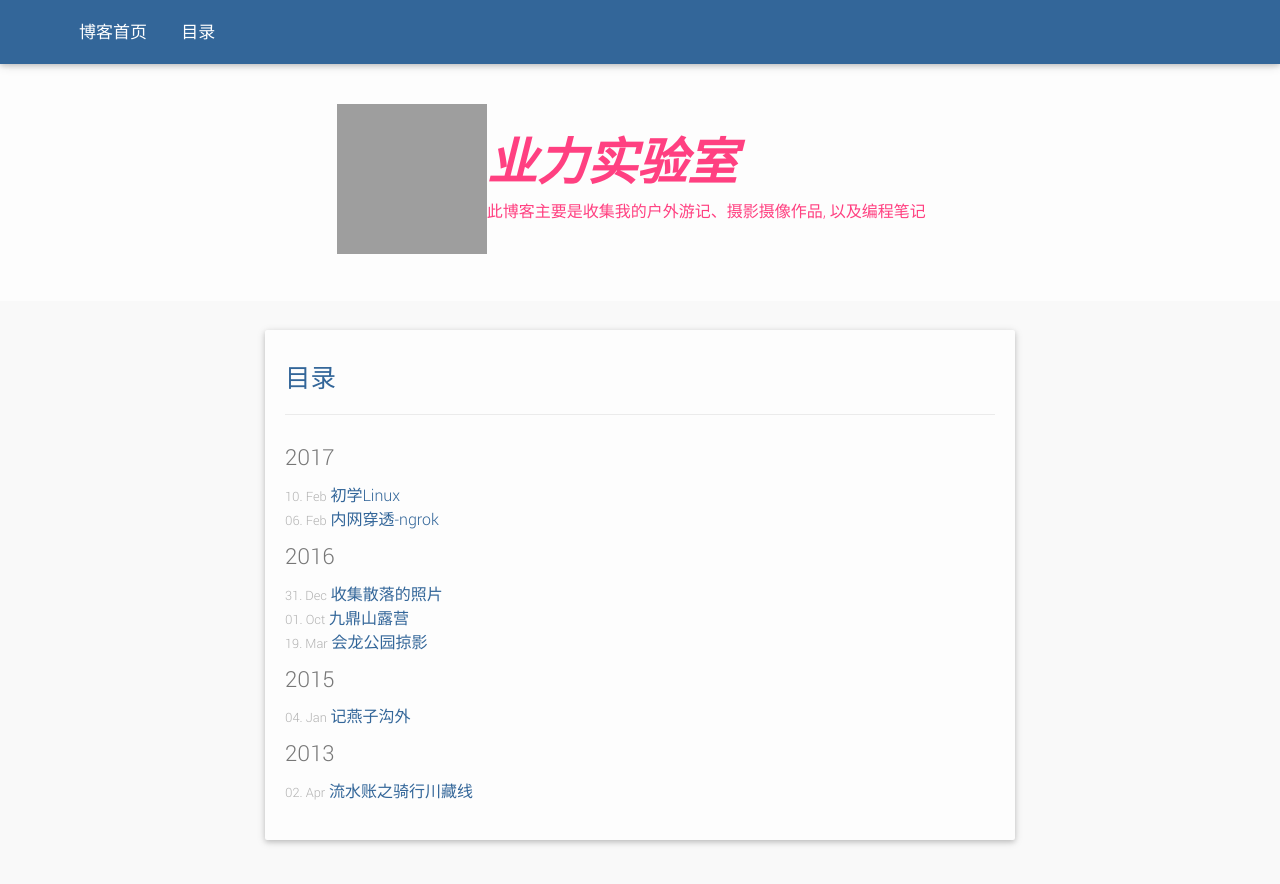
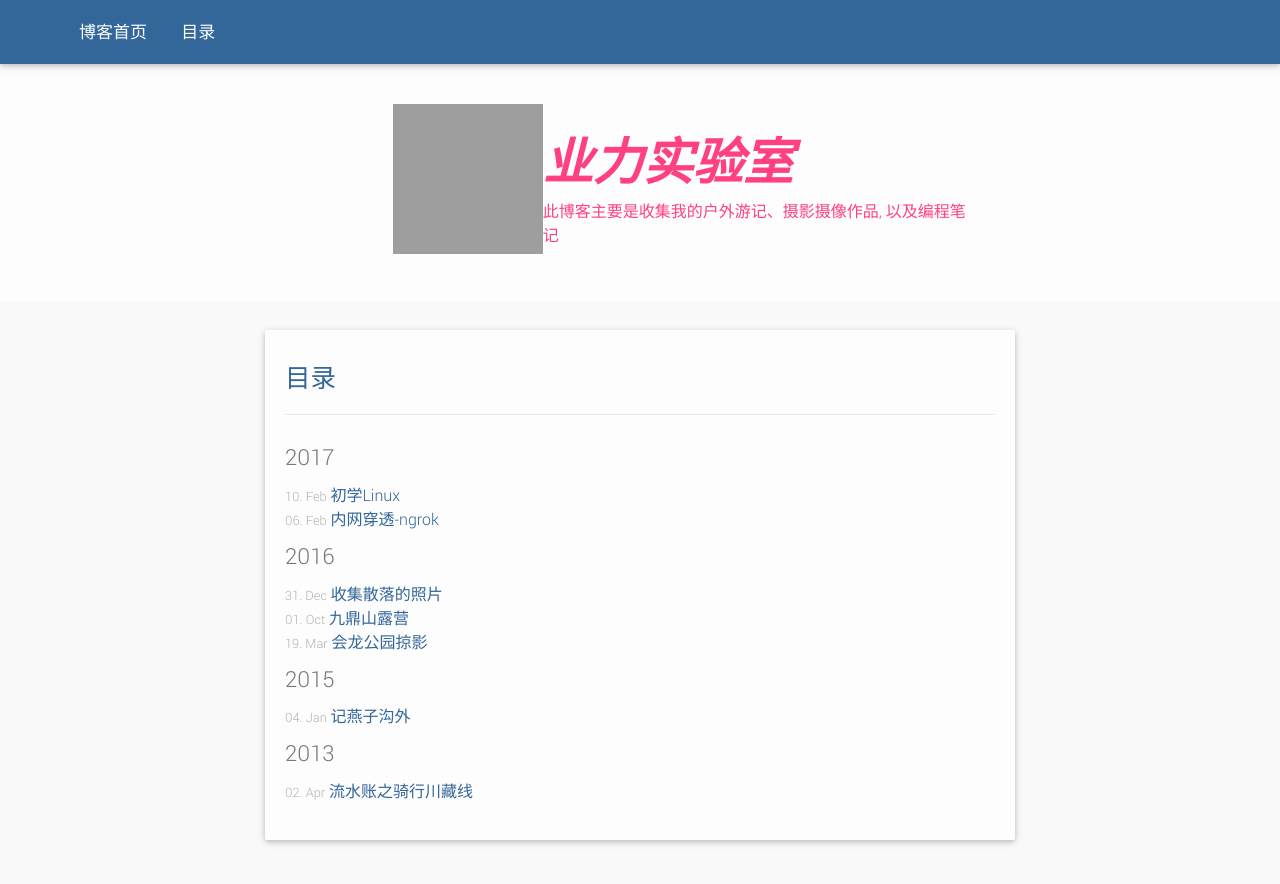
Before and after one commit to zrx89757/myblog, a Jekyll site: the page built from archive/index.md, in a window 1280 px wide and 900 px high. Shown: the top 884 px of the window. Built offline with Jekyll 4.4.1, drawn with Linux system fonts in a browser that asks for light colours; grey boxes are pictures that could not be loaded.

Commit message:
替换标题3

```diff
--- a/_includes/full.html
+++ b/_includes/full.html
@@ -4,13 +4,15 @@
 
 
     .title-full{
-       display: flex;
-       color: #FF4081;
+        max-width: 800px;
+        margin: 0 auto;
+        display: flex;
+        color: #FF4081;
     }
 
     .title-full:hover{
         cursor:pointer;
-       opacity: 0.8;
+        opacity: 0.8;
     }
     .img-hold{
         flex: 1.4;
@@ -65,7 +67,6 @@
 
     @media screen and (max-width: 414px){
         .icon-img{width: 80px;height: 80px;}
-        /*.yelilab-hold{ margin-top: 13px; }*/
         .yeli-lab{font-size: 30px;font-weight: 550;}
     }
 
```
